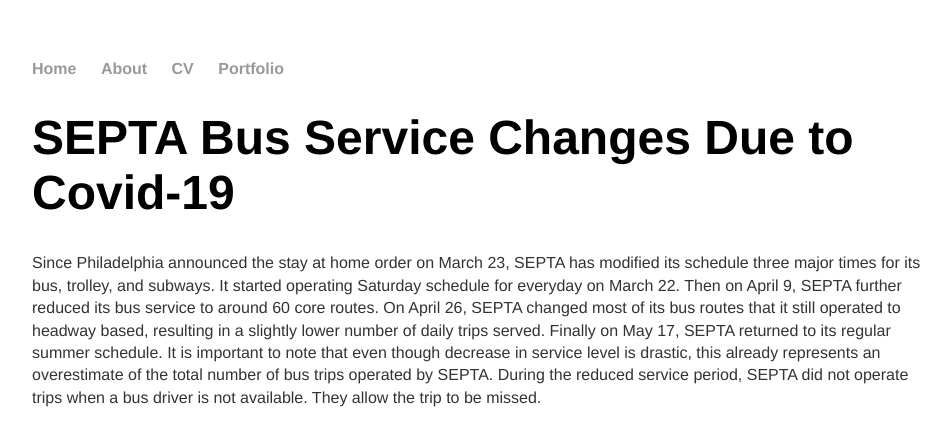
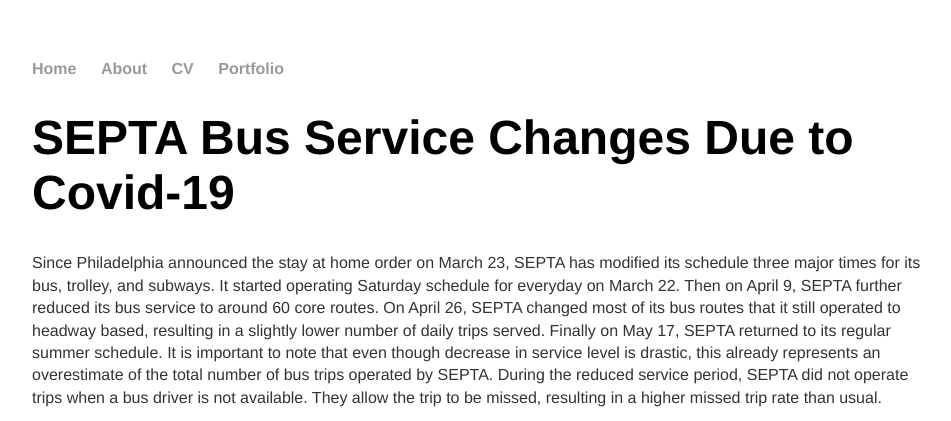
Before and after one commit to tzuyuanw/tzuyuanw.github.io, a Jekyll site: the page built from blog/septaBusCovid19.html, in a window 1280 px wide, cut to the strip 0-421 px from the top of the page. Shown: the whole strip, without its empty margins (160-1111 px from the left). Built offline with Jekyll 4.4.1, drawn with Linux system fonts in a browser that asks for light colours.

Commit message:
Update septaBusCovid19.html

```diff
--- a/blog/septaBusCovid19.html
+++ b/blog/septaBusCovid19.html
@@ -10,7 +10,7 @@
 			On April 26, SEPTA changed most of its bus routes that it still operated to headway based, resulting in a slightly lower number of daily trips served.
 			Finally on May 17, SEPTA returned to its regular summer schedule. It is important to note that even though decrease in service level is drastic,
 			this already represents an overestimate of the total number of bus trips operated by SEPTA. During the reduced service period,
-			SEPTA did not operate trips when a bus driver is not available. They allow the trip to be missed.
+			SEPTA did not operate trips when a bus driver is not available. They allow the trip to be missed, resulting in a higher missed trip rate than usual.
 		</p>
 		<iframe src="GTFS_schedule_graph.html" frameborder="0" width="100%" height="500px"></iframe>
 		<P>
```
